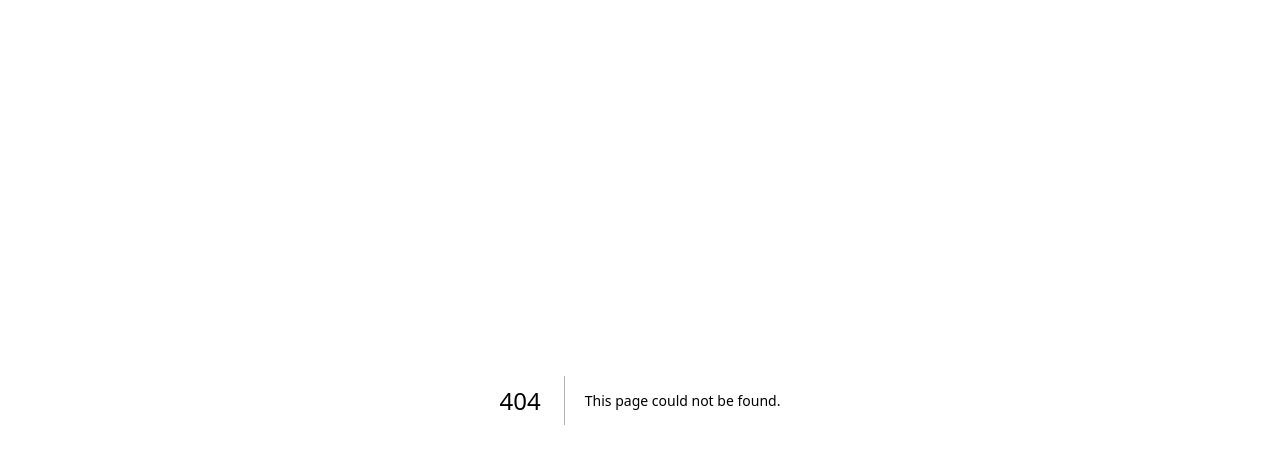
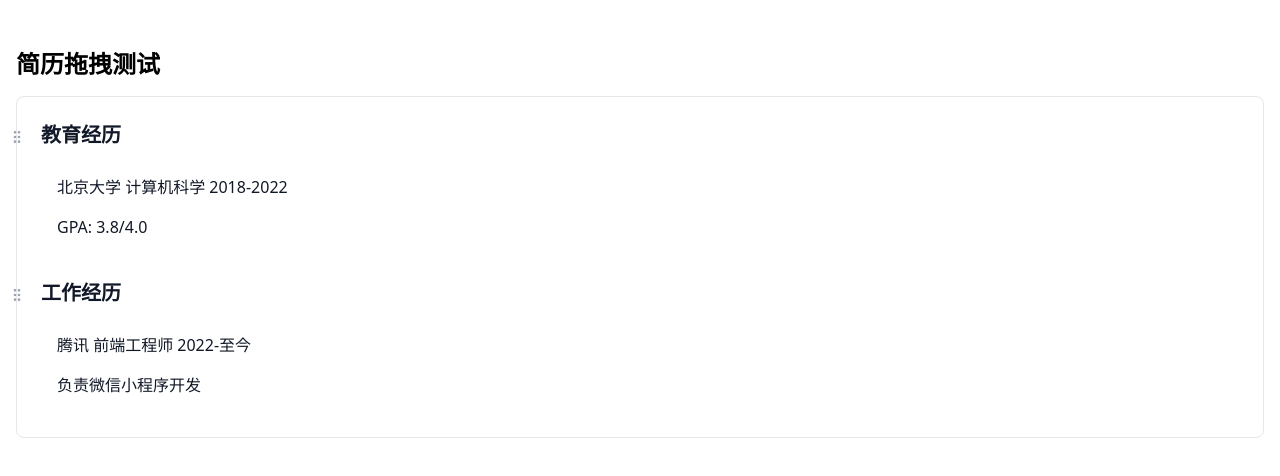
Before and after one commit to anonymity12/notion-style-resume, a Next.js app: page /dragtest in a window 1280 px wide. Before the commit this address had no page. Shown: the top 476 px of the page. Built offline with nearby package versions, Linux system fonts and the light colour scheme.

Commit message:
in dragTest, we successfully draged ok

```diff
--- /dev/null
+++ b/src/app/dragtest/page.jsx
@@ -0,0 +1,12 @@
+'use client';
+
+import React from 'react';
+import DragTest from '../../components/editor/DragTest';
+
+export default function DragTestPage() {
+  return (
+    <div className="container mx-auto py-8">
+      <DragTest />
+    </div>
+  );
+}
--- /dev/null
+++ b/src/components/editor/DragTest.jsx
@@ -0,0 +1,127 @@
+'use client';
+
+import React, { useState, useEffect } from 'react';
+import { ResumeBlockContainer } from './ResumeBlock';
+import { DragDropContext } from 'react-beautiful-dnd';
+
+export default function DragTest() {
+  const [mounted, setMounted] = useState(false);
+
+  // Sample data with parent-child relationships
+  const [blocks, setBlocks] = useState([
+    {
+      id: 'heading-1',
+      content: '<h1>教育经历</h1>',
+      type: 'heading',
+      parentId: null
+    },
+    {
+      id: 'paragraph-1',
+      content: '<p>北京大学 计算机科学 2018-2022</p>',
+      type: 'paragraph',
+      parentId: 'heading-1'
+    },
+    {
+      id: 'paragraph-2',
+      content: '<p>GPA: 3.8/4.0</p>',
+      type: 'paragraph',
+      parentId: 'heading-1'
+    },
+    {
+      id: 'heading-2',
+      content: '<h1>工作经历</h1>',
+      type: 'heading',
+      parentId: null
+    },
+    {
+      id: 'paragraph-3',
+      content: '<p>腾讯 前端工程师 2022-至今</p>',
+      type: 'paragraph',
+      parentId: 'heading-2'
+    },
+    {
+      id: 'paragraph-4',
+      content: '<p>负责微信小程序开发</p>',
+      type: 'paragraph',
+      parentId: 'heading-2'
+    }
+  ]);
+
+  useEffect(() => {
+    setMounted(true);
+  }, []);
+
+  const handleBlocksChange = (newBlocks) => {
+    setBlocks(newBlocks);
+    console.log('Blocks updated:', newBlocks);
+  };
+
+  const onDragEnd = (result) => {
+    const { destination, source, draggableId } = result;
+
+    // If there's no destination or the item was dropped back in its original position
+    if (!destination ||
+        (destination.droppableId === source.droppableId &&
+         destination.index === source.index)) {
+      return;
+    }
+
+    console.log('Drag ended:', result);
+
+    // Create a new blocks array based on the drag result
+    const newBlocks = [...blocks];
+
+    // Find the dragged block
+    const draggedBlock = newBlocks.find(block => block.id === draggableId);
+
+    if (!draggedBlock) {
+      console.error('Could not find dragged block:', draggableId);
+      return;
+    }
+
+    // If it's a heading block, we need to get all its children as well
+    let blocksToDrag = [draggedBlock];
+
+    if (draggedBlock.type === 'heading') {
+      // Get all child blocks that belong to this heading
+      const childBlocks = newBlocks.filter(block => block.parentId === draggedBlock.id);
+      blocksToDrag = [draggedBlock, ...childBlocks];
+    }
+
+    // Remove the blocks from their original position
+    const blocksWithoutDragged = newBlocks.filter(block => !blocksToDrag.includes(block));
+
+    // Calculate new index
+    let insertIndex = destination.index;
+
+    // If we're moving a block downwards, we need to adjust the insert index
+    // based on the number of elements we're removing from before the destination
+    const elementsBeforeDestination = blocksToDrag.filter(block =>
+      newBlocks.indexOf(block) < destination.index
+    ).length;
+
+    insertIndex -= elementsBeforeDestination;
+
+    // Insert the blocks at the new position
+    blocksWithoutDragged.splice(insertIndex, 0, ...blocksToDrag);
+
+    // Update block state
+    handleBlocksChange(blocksWithoutDragged);
+  };
+
+  if (!mounted) return null;
+
+  return (
+    <DragDropContext onDragEnd={onDragEnd}>
+      <div className="p-4">
+        <h1 className="text-2xl font-bold mb-4">简历拖拽测试</h1>
+        <div className="border p-4 rounded-lg">
+          <ResumeBlockContainer
+            blocks={blocks}
+            onBlocksChange={handleBlocksChange}
+          />
+        </div>
+      </div>
+    </DragDropContext>
+  );
+}
--- a/src/components/editor/ResumeBlock.js
+++ b/src/components/editor/ResumeBlock.js
@@ -75,7 +75,7 @@ export const ResumeBlock = ({
   onAddBlock,
   id,
   isDragging,
-  dragHandleProps,
+  dragHandleProps = null,
   isHeading = type === 'heading',
   parentId
 }) => {
@@ -159,14 +159,16 @@ export const ResumeBlock = ({
   return (
     <div className={`relative group ${isDragging ? 'opacity-50' : ''}`}>
       {/* Drag handle positioned outside the block but connected to hover states */}
+      {dragHandleProps && (
         <div
           className={`absolute left-0 top-1/2 -translate-y-1/2 -ml-6 transition-opacity drag-handle cursor-grab z-10 ${isHovered || isDragHandleHovered ? 'opacity-100' : 'opacity-0'}`}
-        {...dragHandleProps}
           onMouseEnter={handleDragHandleEnter}
           onMouseLeave={handleDragHandleLeave}
+          {...dragHandleProps}
         >
           <GripVertical className="w-4 h-4 text-gray-400" />
         </div>
+      )}
 
       <div
         ref={blockRef}
@@ -224,55 +226,9 @@ export const ResumeBlock = ({
 };
 
 export const ResumeBlockContainer = ({ blocks, onBlocksChange }) => {
-  const onDragEnd = (result) => {
-    const { destination, source, draggableId } = result;
-
-    // If there's no destination or the item was dropped back in its original position
-    if (!destination ||
-        (destination.droppableId === source.droppableId &&
-         destination.index === source.index)) {
-      return;
-    }
-
-    // Create a new blocks array based on the drag result
-    const newBlocks = [...blocks];
-
-    // Find the dragged block
-    const draggedBlock = newBlocks.find(block => block.id === draggableId);
-
-    // If it's a heading block, we need to get all its children as well
-    let blocksToDrag = [draggedBlock];
-
-    if (draggedBlock.type === 'heading') {
-      // Get all child blocks that belong to this heading
-      const childBlocks = newBlocks.filter(block => block.parentId === draggedBlock.id);
-      blocksToDrag = [draggedBlock, ...childBlocks];
-    }
-
-    // Remove the blocks from their original position
-    const blocksWithoutDragged = newBlocks.filter(block => !blocksToDrag.includes(block));
-
-    // Calculate new index
-    let insertIndex = destination.index;
-
-    // If we're moving a block downwards, we need to adjust the insert index
-    // based on the number of elements we're removing from before the destination
-    const elementsBeforeDestination = blocksToDrag.filter(block =>
-      newBlocks.indexOf(block) < destination.index
-    ).length;
-
-    insertIndex -= elementsBeforeDestination;
-
-    // Insert the blocks at the new position
-    blocksWithoutDragged.splice(insertIndex, 0, ...blocksToDrag);
-
-    // Update block state
-    onBlocksChange(blocksWithoutDragged);
-  };
-
   // Group blocks by parent-child relationships for dragging
   const getGroupedBlocks = () => {
-    // Find all heading blocks (those without a parentId)
+    // Find all heading blocks (those without a parentId or with type heading)
     const headingBlocks = blocks.filter(block => block.type === 'heading');
 
     // For each heading, gather its children
@@ -288,7 +244,6 @@ export const ResumeBlockContainer = ({ blocks, onBlocksChange }) => {
   const groupedBlocks = getGroupedBlocks();
 
   return (
-    <DragDropContext onDragEnd={onDragEnd}>
     <Droppable droppableId="resume-blocks">
       {(provided) => (
         <div
@@ -308,6 +263,17 @@ export const ResumeBlockContainer = ({ blocks, onBlocksChange }) => {
                   {...provided.draggableProps}
                   className="mb-4"
                 >
+                  {/* Pass dragHandleProps to a custom drag handle - Fixed */}
+                  <div
+                    className="relative"
+                  >
+                    <div
+                      className="absolute left-0 top-4 -ml-6 cursor-grab z-10"
+                      {...provided.dragHandleProps}
+                    >
+                      <GripVertical className="w-4 h-4 text-gray-400" />
+                    </div>
+
                     <ResumeBlock
                       id={headingBlock.id}
                       content={headingBlock.content}
@@ -334,7 +300,6 @@ export const ResumeBlockContainer = ({ blocks, onBlocksChange }) => {
                         onBlocksChange(newBlocks);
                       }}
                       isDragging={snapshot.isDragging}
-                      dragHandleProps={provided.dragHandleProps}
                       isHeading={true}
                     />
 
@@ -373,6 +338,7 @@ export const ResumeBlockContainer = ({ blocks, onBlocksChange }) => {
                       ))}
                     </div>
                   </div>
+                </div>
               )}
             </Draggable>
           ))}
@@ -380,6 +346,5 @@ export const ResumeBlockContainer = ({ blocks, onBlocksChange }) => {
         </div>
       )}
     </Droppable>
-    </DragDropContext>
   );
 };
```
Lines whose indentation alone changed are shown as unchanged.
